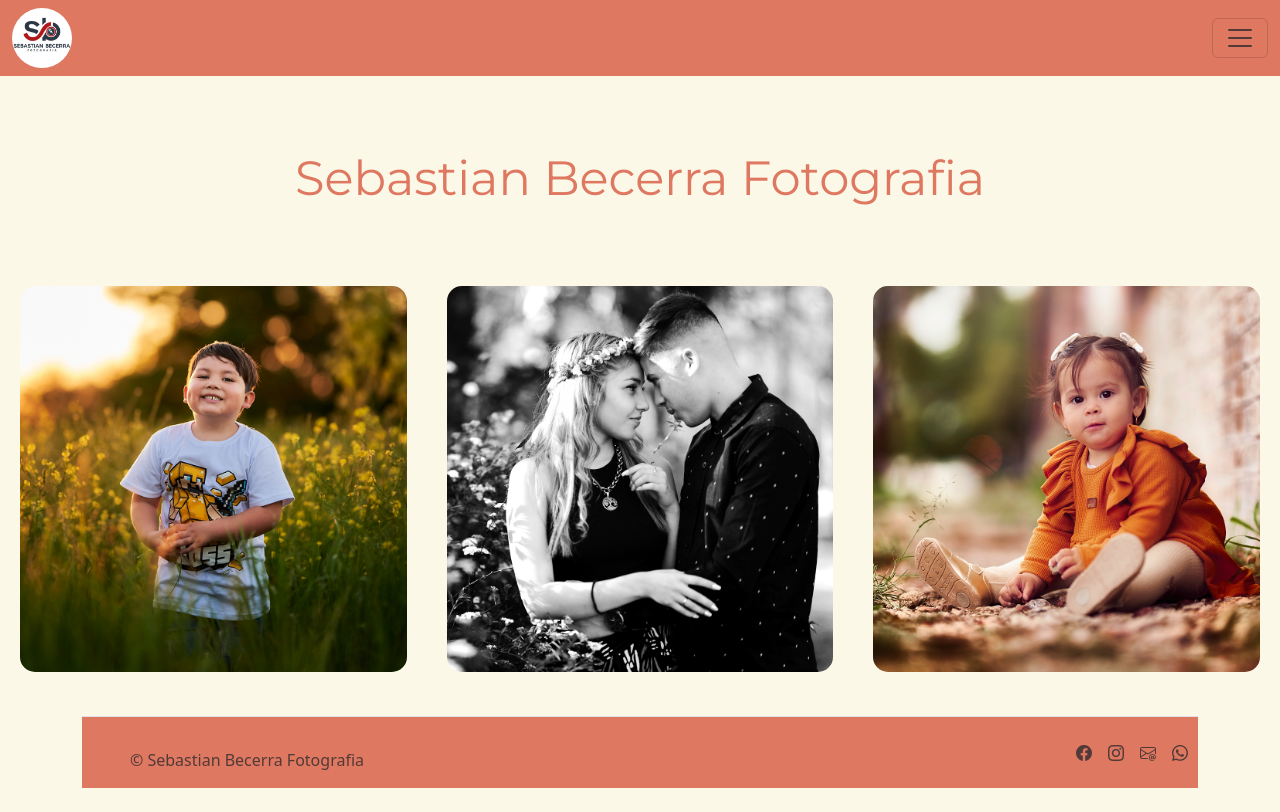
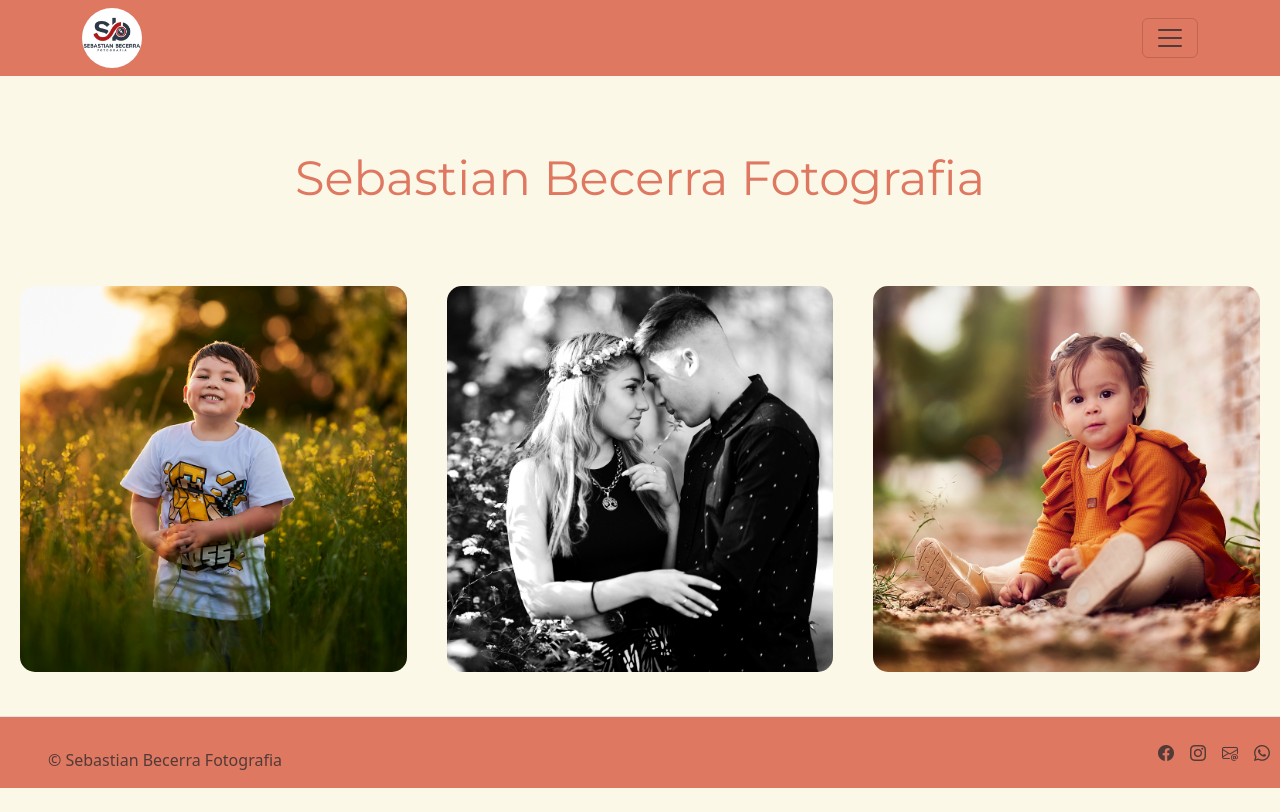
Before and after one commit to sebiastian/PreEntrega2Becerra, a plain HTML site: page index.html in a window 1280 px wide. Drawn offline with nearby package versions, Linux system fonts and the light colour scheme.

Commit message:
acomodo el footer

```diff
--- a/css/style.css
+++ b/css/style.css
@@ -78,8 +78,9 @@ main {
     padding-top: 15px;
 }
 #footer{
-    background-color: #DF7861;
+    background-color: #DF7861 !important;
     padding: 10px;
+    width: 100% !important;
 }
 .navbar, .offcanvas {
     background-color: #DF7861 !important;
--- a/index.html
+++ b/index.html
@@ -15,7 +15,7 @@
 
 <body>
     <nav  class="navbar bg-body-tertiary fixed-top">
-        <div class="container-fluid">
+        <div class="container">
             <img id="logo" src="./images/logo.jpg">
             <button class="navbar-toggler" type="button" data-bs-toggle="offcanvas" data-bs-target="#offcanvasNavbar"
                 aria-controls="offcanvasNavbar" aria-label="Toggle navigation">
@@ -57,7 +57,6 @@
                 <img class="img-index" src="./images/imagen2.jpg" alt="descripcionimagen">
             </div>
     </main>
-    <div class="container">
         <footer id="footer" class="d-flex flex-wrap justify-content-between align-items-center py-3 my-4 border-top">
             <div class="col-md-4 d-flex align-items-center">
                 <a href="/" class="mb-3 me-2 mb-md-0 text-body-secondary text-decoration-none lh-1">
@@ -79,7 +78,6 @@
                     </a></li>
             </ul>
         </footer>
-    </div>
     <script src="https://cdn.jsdelivr.net/npm/bootstrap@5.3.0-alpha3/dist/js/bootstrap.bundle.min.js"
         integrity="sha384-ENjdO4Dr2bkBIFxQpeoTz1HIcje39Wm4jDKdf19U8gI4ddQ3GYNS7NTKfAdVQSZe"
         crossorigin="anonymous"></script>
```
